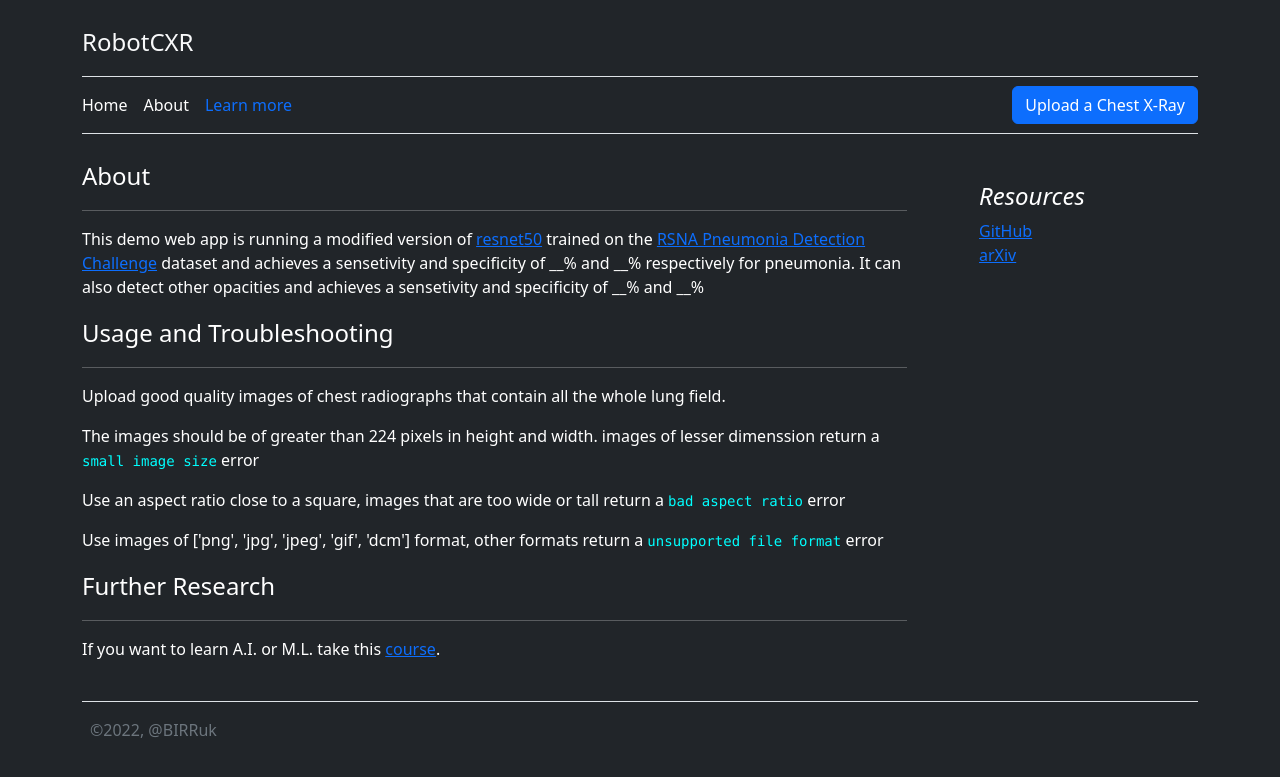
After one commit to BIRRuk/nn.Demo, a Flask app: page /about/ in a window 1280 px wide. The commit adds this page. Shown: the top 777 px of the page. Run offline with Flask 2, Linux system fonts and the light colour scheme; some libraries are stand-ins or nearby versions.

Commit message:
added about page, base template now works on index.html, other template optimizations

```diff
--- /dev/null
+++ b/templates/about.html
@@ -0,0 +1,56 @@
+{% extends 'base.html' %}
+{% block main %}
+  {% include 'header.html' %}
+
+<!-- <div class="container"> -->
+  <div class="pt-4 text-white">
+  <div class="row g-5">
+    <!-- <div class="col-md-8"> -->
+    <div class="col-md-9">
+      <!-- <h3 class="pb-4 mb-4 fst-italic border-bottom">
+        From the Firehose
+      </h3> -->
+
+      <article class="blog-post">
+
+        <!-- <h2>About</h2> -->
+        <span class="fs-4">About</span>
+        <hr/>
+
+        <p>This demo web app is running a modified version of <a href="#" class="">resnet50</a> trained on the <a href="#" class="">RSNA Pneumonia Detection Challenge</a> dataset and achieves a sensetivity and specificity of __% and __% respectively for pneumonia. It can also detect other opacities and achieves a sensetivity and specificity of __% and __%</p>
+
+        <span class="fs-4">Usage and Troubleshooting</span>
+        <hr/>
+        <p>Upload good quality images of chest radiographs that contain all the whole lung field.</p>
+        <p>The images should be of greater than 224 pixels in height and width. images of lesser dimenssion return a <code>small image size</code> error</p>
+        <p>Use an aspect ratio close to a square, images that are too wide or tall return a <code>bad aspect ratio</code> error</p>
+        <p>Use images of ['png', 'jpg', 'jpeg', 'gif', 'dcm'] format, other formats return a <code>unsupported file format</code> error</p>
+
+        <span class="fs-4">Further Research</span>
+        <hr/>
+        <p>If you want to learn A.I. or M.L. take this <a href="#" class="">course</a>.</p>
+
+      </article>
+
+    </div>
+
+    <div class="col-md-3">
+      <div class="position-sticky" style="top: 2rem;">
+
+        <div class="p-4">
+          <h4 class="fst-italic">Resources</h4>
+          <ol class="list-unstyled">
+            <li><a href="#">GitHub</a></li>
+            <li><a href="#">arXiv</a></li>
+          </ol>
+          <!-- <h4 class="fst-italic">by: Dr. Biruk Negussie</h4> -->
+        </div>
+
+      </div>
+    </div>
+
+  </div>
+</div>
+
+{% include 'footer.html' %}
+{% endblock %}
--- a/templates/base.html
+++ b/templates/base.html
@@ -8,11 +8,15 @@
     <meta name="author" content="BIRRuk">
     <title>{{ configs.title }}</title>
 
+    <link rel="shortcut icon apple-touch-icon" href="/static_files/favicon.ico">
     <link href="/static_files/bootstrap_dist/css/bootstrap.min.css" rel="stylesheet">
     <!-- <link href="https://cdn.jsdelivr.net/npm/bootstrap@5.2.0/dist/css/bootstrap.min.css" rel="stylesheet" integrity="sha384-gH2yIJqKdNHPEq0n4Mqa/HGKIhSkIHeL5AyhkYV8i59U5AR6csBvApHHNl/vI1Bx" crossorigin="anonymous"> -->
     <style>
         .cusom-file-input {
             display: none;
+        }
+        code {
+            color:cyan;
         }
     </style>
 </head>
@@ -26,6 +30,13 @@
 
     </div>
 
+    <script>
+        // document.getElementsByClassName("file").onchange = function () {
+        document.getElementById("file").onchange = function () {
+            document.getElementById("form").submit();
+        };
+    </script>
+
     <script src="/static_files/bootstrap_dist/js/bootstrap.bundle.min.js"></script>
     <!-- <script src="https://cdn.jsdelivr.net/npm/bootstrap@5.2.0/dist/js/bootstrap.bundle.min.js" integrity="sha384-A3rJD856KowSb7dwlZdYEkO39Gagi7vIsF0jrRAoQmDKKtQBHUuLZ9AsSv4jD4Xa" crossorigin="anonymous"></script> -->
 </body>
--- a/templates/header.html
+++ b/templates/header.html
@@ -1,14 +1,15 @@
 <!-- <header class="pb-3 mb-4 border-bottom"> -->
-  <header class="pb-3 mb-2 border-bottom">
+<header>
+
+<div class="pb-3 mb-2 border-bottom">
     <a href="/" class="d-flex align-items-center text-light text-decoration-none">
       <span class="fs-4">{{ configs.appName }}</span>
     </a>
-</header>
-
+</div>
 <div class="d-flex flex-wrap align-items-center justify-content-center justify-content-lg-start border-bottom pb-2">
 
 <ul class="nav col-12 col-lg-auto me-lg-auto mb-2 justify-content-center mb-md-0">
-  <li><a href="/" class="nav-link px-2 text-white">Home</a></li>
+  <li><a href="/" class="nav-link px-2 text-white" style="padding-left: 0rem !important;">Home</a></li>
   <!-- <li><a href="/about" class="nav-link px-2 text-secondary">About</a></li> -->
   <li><a href="/about" class="nav-link px-2 text-white">About</a></li>
   <li><a href="#" class="nav-link px-2 text-primary">Learn more</a></li>
@@ -24,3 +25,4 @@
 </button>
 
 </div>
+</header>
```
Also changed, not shown: templates/index.html (+12 -10 lines).
